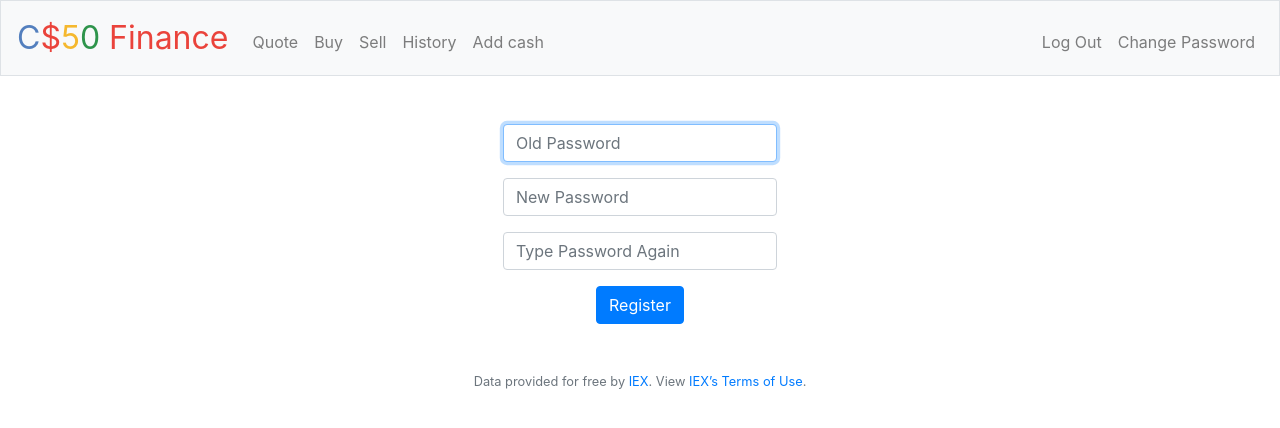
After one commit to poputu/cs50, a Flask app: page /change in a window 1280 px wide. The commit adds this page. Shown: the top 428 px of the page. Run offline with Flask 2, Linux system fonts and the light colour scheme; a user stored in the database is signed in; some libraries are stand-ins or nearby versions.

Commit message:
upload actoal verion for  finance problem set 8

```diff
--- /dev/null
+++ b/pset8/finance/application.py
@@ -0,0 +1,375 @@
+import os
+
+from cs50 import SQL
+from flask import Flask, flash, jsonify, redirect, render_template, request, session
+from flask_session import Session
+from tempfile import mkdtemp
+from werkzeug.exceptions import default_exceptions, HTTPException, InternalServerError
+from werkzeug.security import check_password_hash, generate_password_hash
+from datetime import datetime
+from helpers import apology, login_required, lookup, usd
+
+# Configure application
+app = Flask(__name__)
+
+# Ensure templates are auto-reloaded
+app.config["TEMPLATES_AUTO_RELOAD"] = True
+
+
+# Ensure responses aren't cached
+@app.after_request
+def after_request(response):
+    response.headers["Cache-Control"] = "no-cache, no-store, must-revalidate"
+    response.headers["Expires"] = 0
+    response.headers["Pragma"] = "no-cache"
+    return response
+
+
+# Custom filter
+app.jinja_env.filters["usd"] = usd
+
+# Configure session to use filesystem (instead of signed cookies)
+app.config["SESSION_FILE_DIR"] = mkdtemp()
+app.config["SESSION_PERMANENT"] = False
+app.config["SESSION_TYPE"] = "filesystem"
+Session(app)
+
+# Configure CS50 Library to use SQLite database
+db = SQL("sqlite:///finance.db")
+
+# Make sure API key is set
+if not os.environ.get("API_KEY"):
+    raise RuntimeError("API_KEY not set")
+
+
+@app.route("/")
+@login_required
+def index():
+    """Show portfolio of stocks"""
+
+    user_id = session['user_id']
+    db_data = db.execute("SELECT users.cash, wallet.amount, wallet.symbol FROM users JOIN wallet ON "
+                         "wallet.id=users.id WHERE users.id = :user_id", user_id=user_id)
+    current_price = {}
+    current_amount = {}
+    # Gain all actual info for shares we own
+    for stock in db_data:
+        current_price[stock['symbol']] = lookup(stock['symbol'])['price']  # create dict with all symbol = actual price
+        current_amount[stock['symbol']] = stock['amount']  # create dict with all symbol = amount
+    if not db_data:
+        db_data = db.execute("SELECT cash FROM users WHERE users.id = :user_id", user_id=user_id)
+        cash = db_data[0]['cash']
+        return render_template("index.html", cash=cash, total_cash=cash)
+    cash = db_data[0]['cash']
+
+    # create new var to count all our value in usd
+    total_cash = cash
+    for symbol, amount in current_price.items():
+        total_cash += amount * current_amount[symbol]
+    # return str(current_amount)
+    return render_template("index.html", current_price=current_price, cash=cash, db_data=db_data, total_cash=total_cash)
+
+@app.route("/cash", methods=["GET", "POST"])
+@login_required
+def cash():
+
+    user_id = session['user_id']
+
+    if request.method == "POST":
+        try:
+            mon = int(request.form.get("cash"))
+        except:
+            return apology("Type digits please")
+        if mon < 1:
+            return apology("You can only add money")
+
+        db.execute("UPDATE users SET cash = cash + :mon WHERE id = :user_id", user_id=user_id,
+                   mon = mon)
+
+        return redirect("/")
+    else:
+
+        return render_template("cash.html")
+
+
+@app.route("/buy", methods=["GET", "POST"])
+@login_required
+def buy():
+    """Buy shares of stock"""
+    user_id = session['user_id']
+    if request.method == "POST":
+        symbol = request.form.get("symbol")
+        try:
+            shares = int(request.form.get("shares"))
+        except:
+            return apology("Type digits please")
+        if shares < 1:
+            return apology("Please enter amout of shares you want to buy")
+
+        if not symbol:
+            return apology("You need type 4 symbol of some stock", 400)
+        # The power of helpers I summon you!
+        return_data = lookup(symbol)
+
+        if not return_data:
+            return apology("gess better or google right ticker symbols")
+
+        price = float(return_data['price'])
+        symbol = return_data['symbol']  # just in case change symbol from user input into symbol from the site
+
+        cash = db.execute("SELECT cash FROM users WHERE id = :user_id", user_id=user_id)
+        cash = float(cash[0]['cash'])  # get from db only sum
+        all_price = price * shares
+        if all_price > cash:
+            return apology("You need {}usd, and you have now {}usd".format(all_price, cash))
+        time = datetime.now()
+        # make a history
+        db.execute(
+            "INSERT INTO history (id, symbol, amount, time, price, state) VALUES(:id, :symbol, :amount, :time, :price, :state)",
+            id=user_id, symbol=symbol, time=time, amount=shares, price=price, state="buy")
+
+        try:
+            rows = db.execute("SELECT * FROM wallet WHERE id = :id AND symbol = :symbol",
+                              id=user_id, symbol=symbol)
+        except:
+            return apology(" something wrong with db", 403)  # this try/except is usseles
+
+        # Ensure wallet is not empy
+        if len(rows) == 1:  # or not check_password_hash(rows[0]["hash"], request.form.get("password")):
+            # update wallet
+            db.execute("UPDATE wallet SET amount = amount+:shares WHERE id = :id AND symbol = :symbol", id=user_id,
+                       symbol=symbol, shares=shares)
+        else:
+            # make new wallet
+            db.execute("INSERT INTO wallet (id, symbol, amount) VALUES(:id, :symbol, :amount)", id=user_id,
+                       symbol=symbol, amount=shares)
+
+        # update cash
+        db.execute("UPDATE users SET cash = :all_price WHERE id = :user_id", user_id=user_id,
+                   all_price=cash - all_price)
+
+        return redirect("/")
+
+    else:
+        return render_template("buy.html")
+
+
+@app.route("/history")
+@login_required
+def history():
+    """Show history of transactions"""
+    user_id = session['user_id']
+    history = db.execute("SELECT * FROM history WHERE id=:id", id=user_id)
+
+    return render_template("history.html", title='History', history=history)
+
+
+@app.route("/login", methods=["GET", "POST"])
+def login():
+    """Log user in"""
+
+    # Forget any user_id
+    session.clear()
+
+    # User reached route via POST (as by submitting a form via POST)
+    if request.method == "POST":
+
+        # Ensure username was submitted
+        if not request.form.get("username"):
+            return apology("must provide username", 403)
+
+        # Ensure password was submitted
+        elif not request.form.get("password"):
+            return apology("must provide password", 403)
+
+        # Query database for username
+        rows = db.execute("SELECT * FROM users WHERE username = :username",
+                          username=request.form.get("username"))
+
+        # Ensure username exists and password is correct
+        if len(rows) != 1 or not check_password_hash(rows[0]["hash"], request.form.get("password")):
+            return apology("invalid username and/or password", 403)
+
+        # Remember which user has logged in
+        session["user_id"] = rows[0]["id"]
+
+        # Redirect user to home page
+        return redirect("/")
+
+    # User reached route via GET (as by clicking a link or via redirect)
+    else:
+        return render_template("login.html")
+
+
+@app.route("/logout")
+def logout():
+    """Log user out"""
+
+    # Forget any user_id
+    session.clear()
+
+    # Redirect user to login form
+    return redirect("/")
+
+
+@app.route("/quote", methods=["GET", "POST"])
+@login_required
+def quote():
+    """Get stock quote."""
+
+    if request.method == "POST":
+        symbol = request.form.get("symbol")
+
+        if not symbol:
+            return apology("You need type 4 symbol of some stock", 400)
+        # The power of helpers I summon you!
+        price = lookup(symbol)
+
+        if not price:
+            return apology("gess better or google right ticker symbols")
+        price_usd = usd(price['price'])
+
+        return render_template("quoted.html", symbol=symbol, price_usd=price_usd)
+
+
+    else:
+        return render_template("quote.html")
+
+
+@app.route("/register", methods=["GET", "POST"])
+def register():
+    """Register user"""
+
+    # Forget any user_id
+    session.clear()
+
+    # User reached route via POST (as by submitting a form via POST)
+    if request.method == "POST":
+
+        # Ensure username was submitted
+        if not request.form.get("username"):
+            return apology("must provide username", 403)
+
+        # Ensure password was submitted
+        elif not request.form.get("password"):
+            return apology("must provide password", 403)
+
+        # Query database for username
+        rows = db.execute("SELECT * FROM users WHERE username = :username",
+                          username=request.form.get("username"))
+
+        # Ensure username exists
+        if len(rows) == 1:  # or not check_password_hash(rows[0]["hash"], request.form.get("password")):
+            return apology("username allready exist", 403)
+
+        # Ensure password and check are the same
+        if request.form.get("password") != request.form.get("check_password"):
+            return apology("password's must be the same", 403)
+        db.execute('INSERT INTO users (username, hash, cash) VALUES(:username,:phash, :cash)',
+                   username=request.form.get("username"), phash=generate_password_hash(request.form.get("password")),
+                   cash="10000")  # TODO make insertion
+        # Remember which user has logged in
+        # session["user_id"] = rows[0]["id"]  #autologin after register maybe?
+
+        # Redirect user to home page
+        return redirect("/")
+
+    # User reached route via GET (as by clicking a link or via redirect)
+    else:
+        return render_template("register.html")
+
+@app.route("/change", methods=["GET", "POST"])
+@login_required
+def change():
+
+    user_id = session['user_id']
+
+    if request.method == "POST":
+
+        old_pass = db.execute("SELECT hash FROM users WHERE id = :user_id", user_id = user_id)
+        if not check_password_hash(old_pass[0]["hash"], request.form.get("password")):
+            return apology("type right old password", 403)
+        # Ensure new password and check are the same
+        if request.form.get("new_password") != request.form.get("check_password"):
+            return apology("password's must be the same", 403)
+        db.execute("UPDATE users SET hash = :phash WHERE id = :user_id", user_id = user_id, phash = generate_password_hash(request.form.get("new_password")))
+
+        # Redirect user to home page
+        return redirect("/")
+    else:
+        return render_template("change.html")
+
+
+@app.route("/sell", methods=["GET", "POST"])
+@login_required
+def sell():
+    """Sell shares of stock"""
+
+    user_id = session['user_id']
+    my_shares = db.execute("SELECT symbol, amount FROM wallet WHERE id = :user_id", user_id=user_id)
+    if request.method == "POST":
+        symbol = request.form.get("symbol")
+        try:
+            shares = int(request.form.get("shares"))
+        except:
+            return apology("Type digits please")
+        if shares < 1:
+            return apology("Please enter amout of shares you want to sell")
+
+        if not symbol:
+            return apology("You need type 4 symbol of some stock", 400)
+        # The power of helpers I summon you!
+        return_data = lookup(symbol)
+
+        if not return_data:
+            return apology("gess better or google right ticker symbols")
+
+        price = float(return_data['price'])
+        symbol = return_data['symbol']  # just in case change symbol from user input into symbol from the site
+
+        cash = db.execute("SELECT cash FROM users WHERE id = :user_id", user_id=user_id)
+        cash = float(cash[0]['cash'])  # get from db only sum
+        wallet = db.execute("SELECT amount FROM wallet WHERE id = :user_id AND symbol = :symbol", user_id=user_id,
+                            symbol=symbol)
+        if not wallet:
+            return apology("You dont have any of {}".format(symbol), 403)
+        wallet = int(wallet[0]['amount'])
+        if shares > wallet:
+            return apology("You have only {}".format(wallet), 403)
+        time = datetime.now()
+        # TODO history here
+        db.execute(
+            "INSERT INTO history (id, symbol, amount, time, price, state) VALUES(:id, :symbol, :amount, :time, :price, :state)",
+            id=user_id, symbol=symbol, time=time, amount=shares, price=price, state="sell")
+        if wallet == shares:
+            # TODO delete wallet
+            db.execute("DELETE FROM wallet WHERE id = :user_id AND symbol = :symbol AND amount = :shares",
+                       user_id=user_id, symbol=symbol, shares=shares)
+        else:
+            db.execute("UPDATE wallet SET amount = amount-:shares WHERE id = :user_id AND symbol = :symbol",
+                       user_id=user_id, symbol=symbol, shares=shares)
+
+        cost = (price * shares) + cash
+        # update cash
+        db.execute("UPDATE users SET cash = :cost WHERE id = :user_id", user_id=user_id, cost=cost)
+
+        return redirect("/")
+
+    else:
+        return render_template("sell.html", my_shares=my_shares)
+
+
+
+
+
+
+def errorhandler(e):
+    """Handle error"""
+    if not isinstance(e, HTTPException):
+        e = InternalServerError()
+    return apology(e.name, e.code)
+
+
+# Listen for errors
+for code in default_exceptions:
+    app.errorhandler(code)(errorhandler)
--- /dev/null
+++ b/pset8/finance/templates/change.html
@@ -0,0 +1,20 @@
+{% extends "layout.html" %}
+
+{% block title %}
+    Log In
+{% endblock %}
+
+{% block main %}
+    <form action="/change" method="post">
+        <div class="form-group">
+            <input autocomplete="off" autofocus class="form-control" name="password" placeholder="Old Password" type="password">
+        </div>
+        <div class="form-group">
+            <input class="form-control" name="new_password" placeholder="New Password" type="password">
+        </div>
+        <div class="form-group">
+            <input class="form-control" name="check_password" placeholder="Type Password Again" type="password">
+        </div>
+        <button class="btn btn-primary" type="submit">Register</button>
+    </form>
+{% endblock %}
--- a/pset8/finance/templates/layout.html
+++ b/pset8/finance/templates/layout.html
@@ -38,14 +38,17 @@
                         <li class="nav-item"><a class="nav-link" href="/buy">Buy</a></li>
                         <li class="nav-item"><a class="nav-link" href="/sell">Sell</a></li>
                         <li class="nav-item"><a class="nav-link" href="/history">History</a></li>
+                        <li class="nav-item"><a class="nav-link" href="/cash">Add cash</a></li>
                     </ul>
                     <ul class="navbar-nav ml-auto mt-2">
                         <li class="nav-item"><a class="nav-link" href="/logout">Log Out</a></li>
+                        <li class="nav-item"><a class="nav-link" href="/change">Change Password</a></li>
                     </ul>
                 {% else %}
                     <ul class="navbar-nav ml-auto mt-2">
                         <li class="nav-item"><a class="nav-link" href="/register">Register</a></li>
                         <li class="nav-item"><a class="nav-link" href="/login">Log In</a></li>
+
                     </ul>
                 {% endif %}
             </div>
```
Also changed, not shown: pset8/finance/templates/buy.html (added, +16 -0 lines), pset8/finance/templates/cash.html (added, +15 -0 lines), pset8/finance/templates/empty.html (added, +9 -0 lines), pset8/finance/templates/history.html (added, +47 -0 lines), pset8/finance/templates/index.html (added, +52 -0 lines), pset8/finance/templates/quote.html (added, +15 -0 lines), pset8/finance/templates/quoted.html (added, +14 -0 lines), pset8/finance/templates/register.html (added, +20 -0 lines), pset8/finance/templates/sell.html (added, +21 -0 lines), pset8/finance/try.py (deleted, +0 -52 lines), pset8/try/app.py (deleted, +0 -12 lines), pset8/finance/finance.db, 2 other files.
